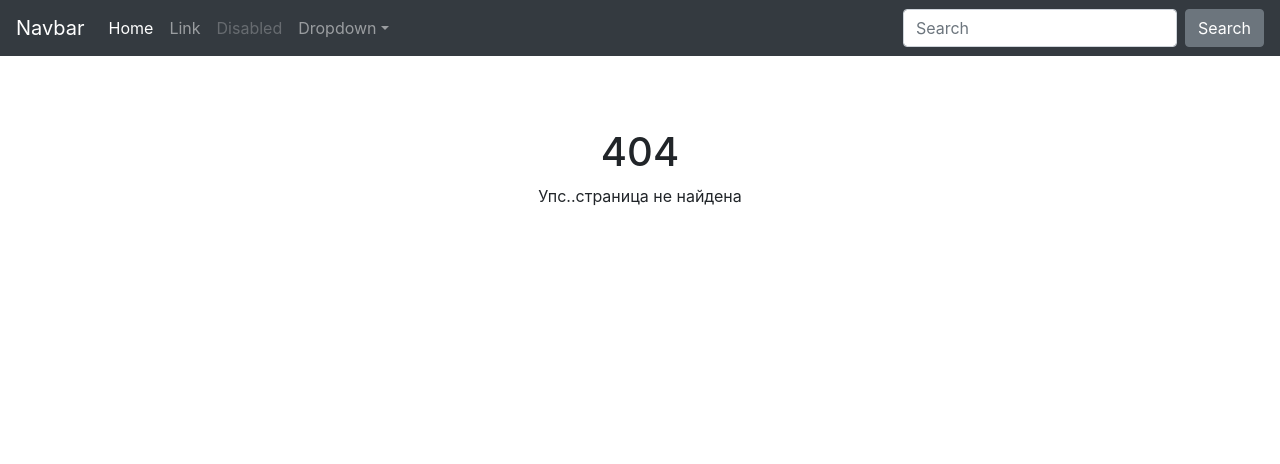
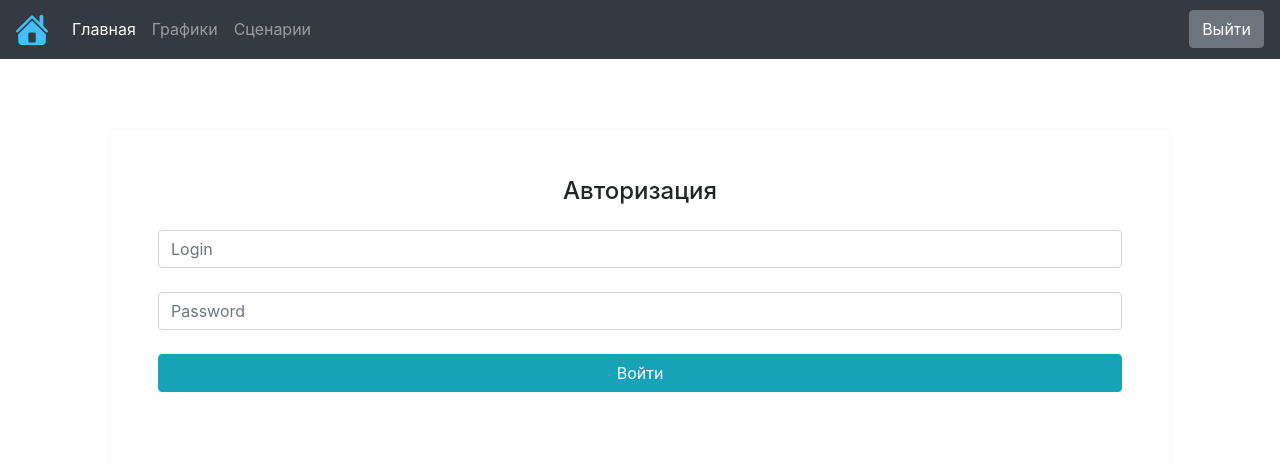
Before and after one commit to donpadlo/smart_home, a PHP site: page /client/grafs in a window 1280 px wide. Shown: the top 464 px of the page. Run offline with PHP 8.4, Linux system fonts and the light colour scheme; tables that the repository leaves empty or names only in its code hold one stand-in row (values such as "Sample post"); some libraries are stand-ins or nearby versions.

Commit message:
добавлена форма авторизации

```diff
--- a/class/Tcfg.php
+++ b/class/Tcfg.php
@@ -4,14 +4,20 @@
 # Используемые компоненты - по своим лицензиям
 # Изначальный автор: Грибов Павел
 # https://грибовы.рф
+
 class Tcfg {
     public $dbh;
-    public function __construct($dbh) {
-        $this->dbh=$dbh;
+    public $sitetitle;
+    public function __construct($sqln) {
+        $this->dbh=$sqln->dbh;
     }
     public function GetParam($paramname) {
-      $stmt = $this->dbh->prepare("SELECT * FROM config WHERE `valuename` = ?");
+      $stmt = $this->dbh->prepare("SELECT value FROM config WHERE `name` = ?");
       $stmt->execute([$paramname]);
-      return $stmt->fetch(PDO::FETCH_LAZY);
+      return $stmt->fetchColumn();
+    }
+    public function GetMainParam() {
+        //var_dump($this->dbh);
+        $this->sitetitle=$this->GetParam("sitetitle");
     }
 }
--- /dev/null
+++ b/class/Tusers.php
@@ -0,0 +1,57 @@
+<?php
+
+# Исходный код Smart Home доступен по лицензии GPL3
+# Используемые компоненты - по своим лицензиям
+# Изначальный автор: Грибов Павел
+# https://грибовы.рф
+
+class Tusers {
+    public $id=0;
+    public $login="";
+    public $pass="";
+    public $md5hash="";
+    public $role=0; // 1 - администратор,2 - пользователь, 0 - не авторизирован
+    public $dbh;
+    public function __construct($sqln) {
+        $this->dbh=$sqln->dbh;
+    }
+    public function LoginByCookies(){
+      if (isset($_COOKIE["md5hash"])):
+           $sql="select * from users where md5hash=?";
+           $stmt = $this->dbh->prepare($sql);
+           $stmt->execute([$_COOKIE["md5hash"]]);
+           $data = $stmt->fetchAll(PDO::FETCH_ASSOC);
+           foreach ($data as $users){
+             $this->id=$users["id"];
+             $this->login=$users["login"];
+             $this->role=$users["role"];
+             $this->pass=$users["pass"];
+           };
+      endif;
+    }
+    public function LoginByForm(){
+        if ((_POST("defaultFormLogin")!="") and (_POST("defaultFormPassword")!="")):
+           $sql="select * from users where login=? and pass=?";
+           $stmt = $this->dbh->prepare($sql);
+           $stmt->execute([_POST("defaultFormLogin"),_POST("defaultFormPassword")]);
+           $data = $stmt->fetchAll(PDO::FETCH_ASSOC);
+           foreach ($data as $users){
+             $this->id=$users["id"];
+             $this->login=$users["login"];
+             $this->role=$users["role"];
+             $this->pass=$users["pass"];
+             $this->md5hash=$users["md5hash"];
+             setcookie("login", $this->login, time()+36000);
+             setcookie("md5hash", $this->md5hash, time()+36000);
+           };
+        endif;
+    }
+    public function LogoutIf(){
+        if ((_GET("defaultFormLogout")=="true")):
+            $this->id=0;
+            $this->role=0;
+             setcookie("login", "", time()+36000);
+             setcookie("md5hash", "", time()+36000);
+        endif;
+    }
+}
--- a/controller/client/index.php
+++ b/controller/client/index.php
@@ -7,6 +7,11 @@
 
 require_once 'service/header.php';
 
+if ($user->id==0):
+    $client="service/login";
+endif;
+
 require_once "$client.php";
 
+
 require_once 'service/footer.php';
--- a/controller/client/service/header.php
+++ b/controller/client/service/header.php
@@ -7,7 +7,7 @@
 <meta name="author" content="(c) 2020-<?php echo date("Y") ?> by Gribov Pavel">
 <meta http-equiv="X-UA-Compatible" content="IE=edge">
 <meta name="generator" content="yarus">
-<title>sitename</title>
+<title><?= $cfg->sitetitle ?></title>
 <link rel="icon" href="favicon.ico" type="image/x-icon">
 <link rel="shortcut icon" href="favicon.ico" type="image/x-icon">
 <link rel="stylesheet" href="/vendor/components/jqueryui/themes/base/all.css">
@@ -36,34 +36,25 @@
 </head>
 <body>
   <nav class="navbar navbar-expand-md navbar-dark bg-dark fixed-top">
-  <a class="navbar-brand" href="#">Navbar</a>
+      <a class="navbar-brand" href="#"><img src="/images/homepic.png" alt="аватарка дома"/></a>
   <button class="navbar-toggler" type="button" data-toggle="collapse" data-target="#navbarsExampleDefault" aria-controls="navbarsExampleDefault" aria-expanded="false" aria-label="Toggle navigation">
     <span class="navbar-toggler-icon"></span>
   </button>
   <div class="collapse navbar-collapse" id="navbarsExampleDefault">
     <ul class="navbar-nav mr-auto">
       <li class="nav-item active">
-        <a class="nav-link" href="#">Home <span class="sr-only">(current)</span></a>
+        <a class="nav-link" href="/client/index">Главная <span class="sr-only">(current)</span></a>
       </li>
       <li class="nav-item">
-        <a class="nav-link" href="#">Link</a>
+        <a class="nav-link" href="/client/grafs">Графики</a>
       </li>
       <li class="nav-item">
-        <a class="nav-link disabled" href="#" tabindex="-1" aria-disabled="true">Disabled</a>
-      </li>
-      <li class="nav-item dropdown">
-        <a class="nav-link dropdown-toggle" href="#" id="dropdown01" data-toggle="dropdown" aria-haspopup="true" aria-expanded="false">Dropdown</a>
-        <div class="dropdown-menu" aria-labelledby="dropdown01">
-          <a class="dropdown-item" href="#">Action</a>
-          <a class="dropdown-item" href="#">Another action</a>
-          <a class="dropdown-item" href="#">Something else here</a>
-        </div>
+        <a class="nav-link" href="/client/actions">Сценарии</a>
       </li>
     </ul>
-    <form class="form-inline my-2 my-lg-0">
-      <input class="form-control mr-sm-2" type="text" placeholder="Search" aria-label="Search">
-      <button class="btn btn-secondary my-2 my-sm-0" type="submit">Search</button>
-    </form>
+    <div class="form-inline my-2 my-lg-0">
+      <a href="/client/index&defaultFormLogout=true" class="btn btn-secondary my-2 my-sm-0" type="submit">Выйти</a>
+    </div>
   </div>
 </nav>
 <main role="main" class="container">
--- /dev/null
+++ b/controller/client/service/login.php
@@ -0,0 +1,13 @@
+<?php
+
+# Исходный код Smart Home доступен по лицензии GPL3
+# Используемые компоненты - по своим лицензиям
+# Изначальный автор: Грибов Павел
+# https://грибовы.рф
+?>
+<form class="border border-light p-5" action="/client/index" method="POST">
+    <p class="h4 mb-4 text-center">Авторизация</p>
+    <input type="text" name="defaultFormLogin" id="defaultFormLogin" class="form-control mb-4" placeholder="Login">
+    <input type="password" name="defaultFormPassword" id="defaultFormPassword" class="form-control mb-4" placeholder="Password">
+    <button class="btn btn-info btn-block my-4" type="submit">Войти</button>
+</form>
--- /dev/null
+++ b/inc/main.php
@@ -0,0 +1,22 @@
+<?php
+
+# Исходный код Smart Home доступен по лицензии GPL3
+# Используемые компоненты - по своим лицензиям
+# Изначальный автор: Грибов Павел
+# https://грибовы.рф
+
+
+//инициализируем соединение с БД
+$sqln=new Tsql($pdo_driver,$pdo_basename,$pdo_server,$pdo_username,$pdo_password);
+
+// получаем основные параметры движка
+$cfg=New Tcfg($sqln);
+$cfg->GetMainParam();
+
+// пробуем авторизоваться
+$user=New Tusers($sqln);
+
+$user->LoginByCookies(); //сначала пробуем авторизоваться по кукисам
+if ($user->id==0): $user->LoginByForm();endif; // проверяем, а вдруг авторизация по логину-паролю через форму авторизации?
+
+$user->LogoutIf(); //если ссылка на выход - то выходим и удаляем кукисы
--- a/public/index.php
+++ b/public/index.php
@@ -18,9 +18,9 @@
 spl_autoload_register(function ($class_name) {
     require_once WUO_ROOT.'/../class/'.$class_name.'.php';
 });
-//инициализируем соединение с БД
-$sqln=new Tsql($pdo_driver,$pdo_basename,$pdo_server,$pdo_username,$pdo_password);
-$cfg=new Tcfg($sqln);
+
+
+require_once WUO_ROOT.'/../inc/main.php';          // подготавливаемся к старту
 
 $client= ClearPath(_GET("client"));
 if ($client!=""){
@@ -35,3 +35,8 @@
   };
   require_once WUO_ROOT."../controller/server/$server.php";
 };
+
+if (($client=="") and (($server==""))){
+  $client="index";
+  require_once WUO_ROOT."/../controller/client/index.php";
+};
```
Also changed, not shown: public/images/homepic.png (added).
